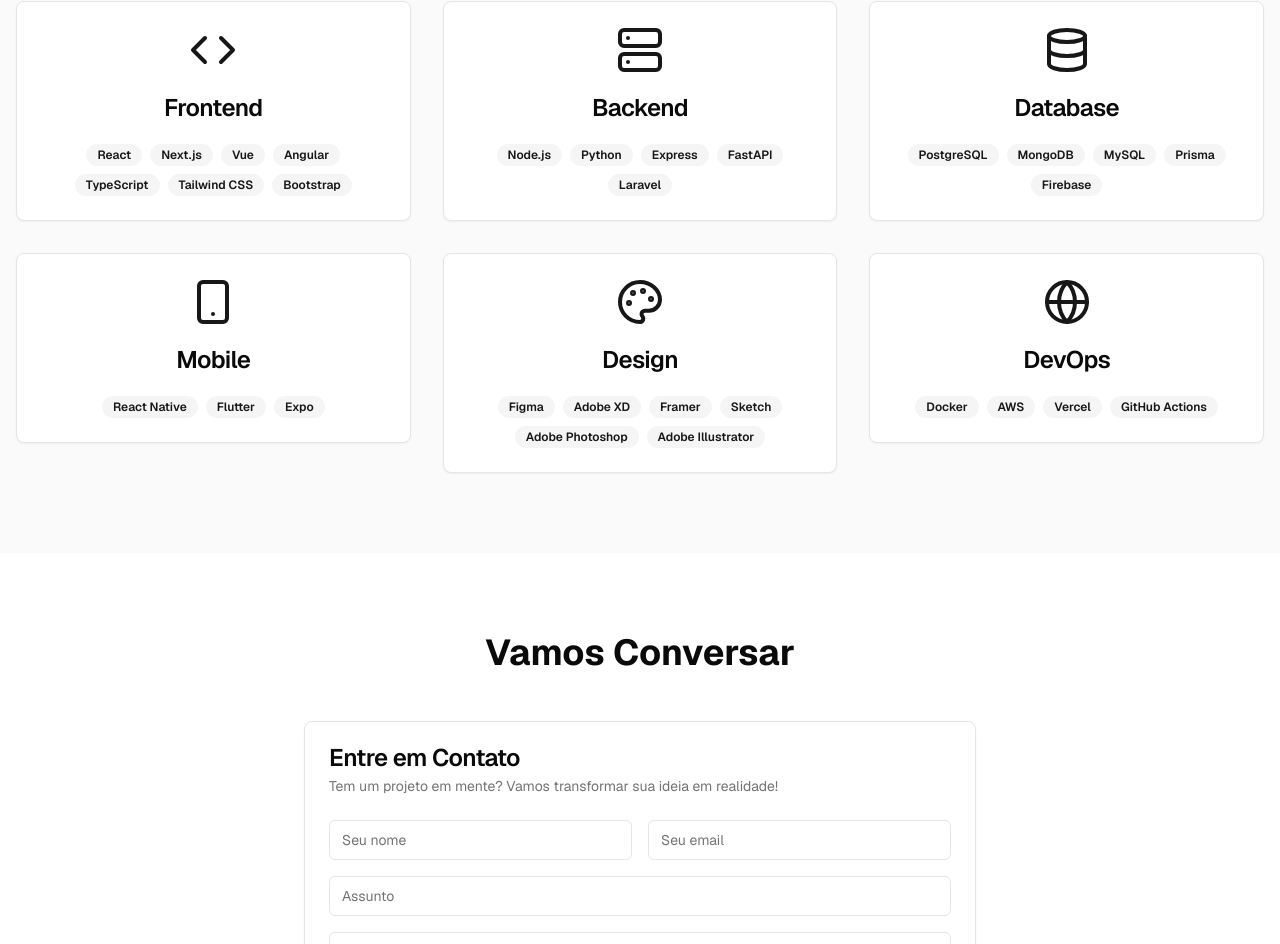
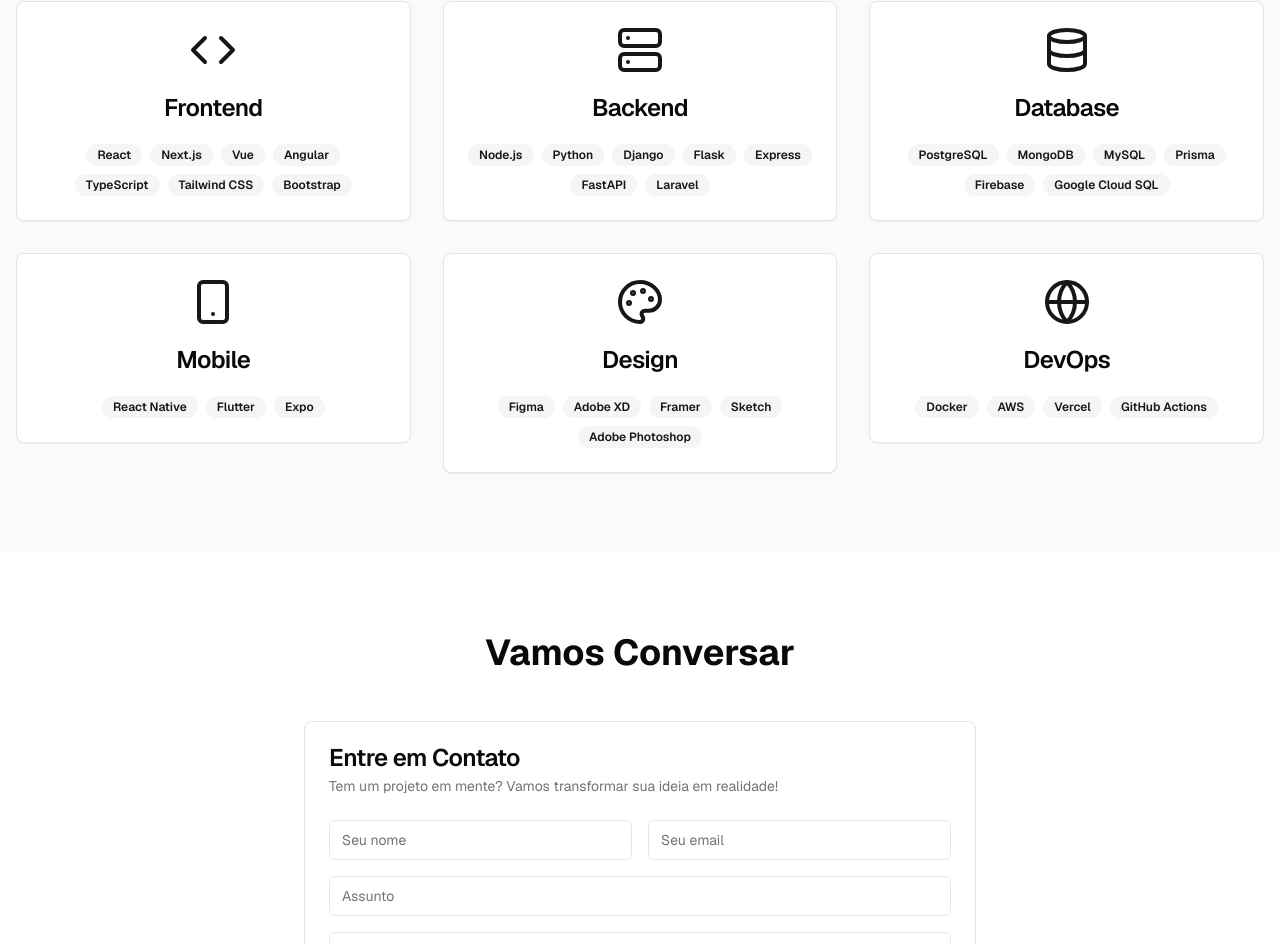
Before and after one commit to acioliwilson/portifolio, a Next.js app: page / in a window 1280 px wide. Shown: the part 1627-2571 px from the top of the page. Built offline with nearby package versions, Linux system fonts and the light colour scheme.

Commit message:
skills section update

```diff
--- a/app/page.tsx
+++ b/app/page.tsx
@@ -71,10 +71,10 @@ const projects = [
 
 const skills = [
   { name: "Frontend", icon: Code, items: ["React", "Next.js", "Vue", "Angular", "TypeScript", "Tailwind CSS", "Bootstrap"] },
-  { name: "Backend", icon: Server, items: ["Node.js", "Python", "Express", "FastAPI", "Laravel"] },
-  { name: "Database", icon: Database, items: ["PostgreSQL", "MongoDB", "MySQL", "Prisma", "Firebase"] },
+  { name: "Backend", icon: Server, items: ["Node.js", "Python", "Django", "Flask", "Express", "FastAPI", "Laravel"] },
+  { name: "Database", icon: Database, items: ["PostgreSQL", "MongoDB", "MySQL", "Prisma", "Firebase", "Google Cloud SQL"] },
   { name: "Mobile", icon: Smartphone, items: ["React Native", "Flutter", "Expo"] },
-  { name: "Design", icon: Palette, items: ["Figma", "Adobe XD", "Framer", "Sketch", "Adobe Photoshop", "Adobe Illustrator"] },
+  { name: "Design", icon: Palette, items: ["Figma", "Adobe XD", "Framer", "Sketch", "Adobe Photoshop"] },
   { name: "DevOps", icon: Globe, items: ["Docker", "AWS", "Vercel", "GitHub Actions"] },
 ]
 
```
